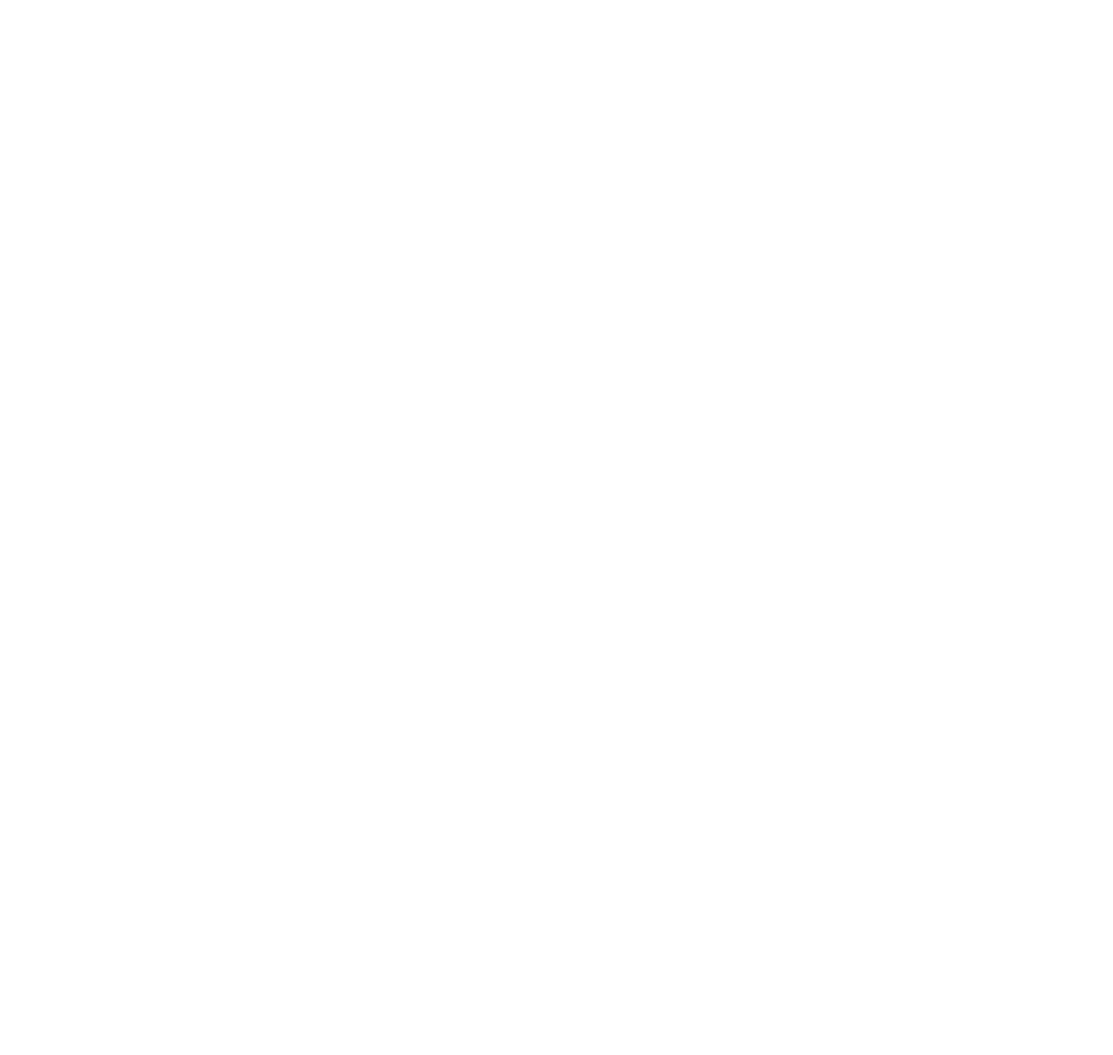
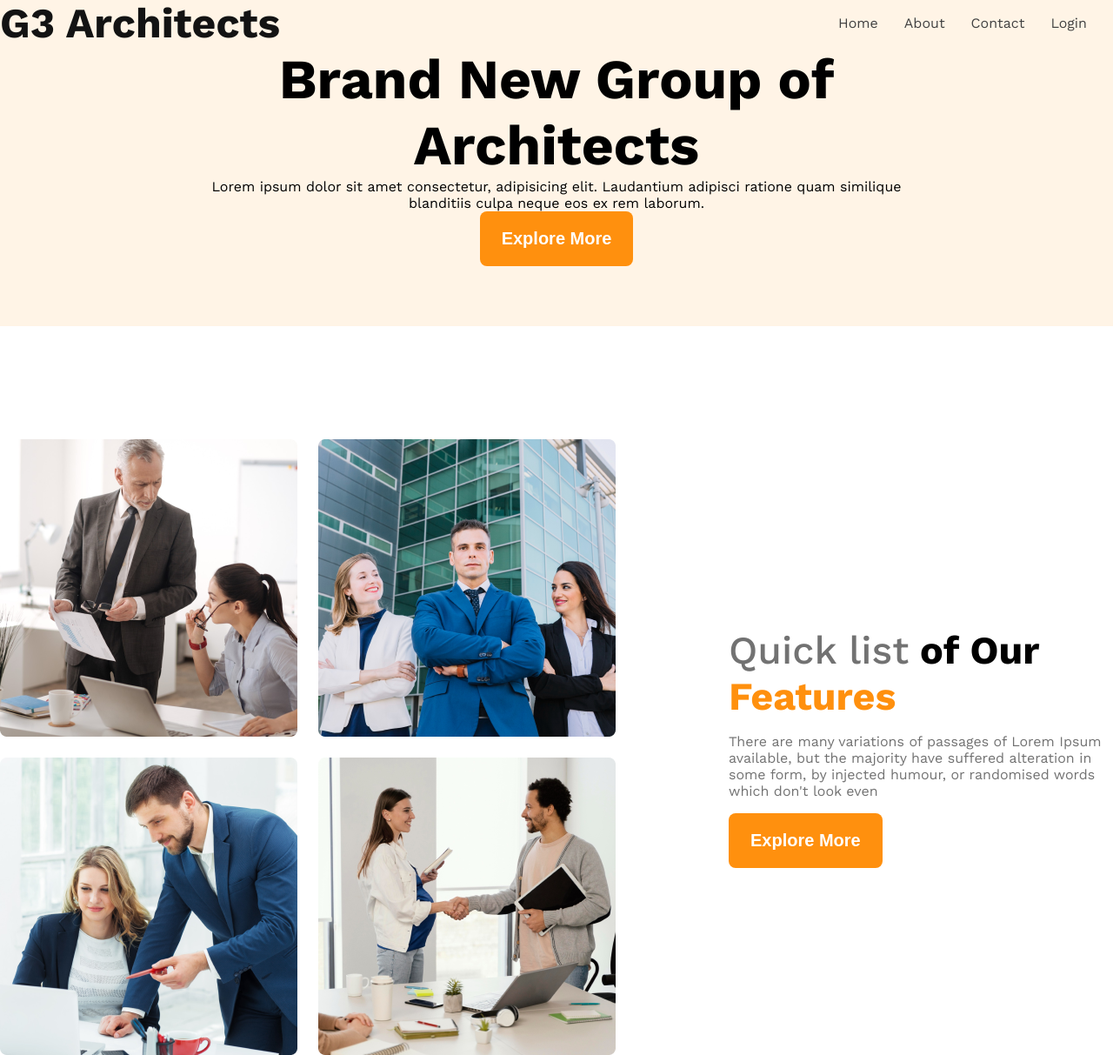
Before and after one commit to joinalpro/g3-architects-responsive-website, a plain HTML site: page index.html in a window 1280 px wide. Shown: the whole page at 87% size. Before the commit the page ends 800 px from the top, so only its background shows below. Drawn offline with nearby package versions, Linux system fonts and the light colour scheme.

Commit message:
quick features

```diff
--- a/index.html
+++ b/index.html
@@ -1,13 +1,59 @@
 <!DOCTYPE html>
 <html lang="en">
+
 <head>
     <meta charset="UTF-8">
     <meta name="viewport" content="width=device-width, initial-scale=1.0">
     <title>g3-architects-responsive-website</title>
+    <link rel="stylesheet" href="styles/style.css">
 </head>
-<body>
-    <header>
 
+<body class="work-sans-font">
+    <header class="bg-light">
+        <nav class="navbar display-flex">
+            <h3 class="brand">
+                G3 Architects
+            </h3>
+            <!-- li.nav-item*4>a.nav-link -->
+            <ul class="nav-links display-flex">
+                <li class="nav-item"><a href="" class="nav-link text-gray">Home</a></li>
+                <li class="nav-item"><a href="" class="nav-link text-gray">About</a></li>
+                <li class="nav-item"><a href="" class="nav-link text-gray">Contact</a></li>
+                <li class="nav-item"><a href="" class="nav-link text-gray">Login</a></li>
+            </ul>
+        </nav>
+        <div class="banner">
+            <div class="banner-content">
+                <h1 class="banner-title">Brand New Group of Architects</h1>
+                <p class="banner-description">Lorem ipsum dolor sit amet consectetur, adipisicing elit. Laudantium
+                    adipisci ratione quam similique
+                    blanditiis culpa neque eos ex rem laborum.</p>
+
+                <button class="btn-primary">Explore More</button>
+            </div>
+            <img class="banner-image" src=".//images/banner.png" alt="">
+        </div>
     </header>
+    <main>
+        <section class="teams display-flex">
+            <div class="team-img-container">
+                <img src="./images/team1.png" alt="two Architects talking about design">
+                <img src="./images/team2.png" alt="team two">
+                <img src="./images/team3.png" alt="">
+                <img src="./images/team4.png" alt="">
+            </div>
+            <div class="our-features">
+                <h3 class="feature-title"><span id="quick-list" class="text-light-gray">Quick list</span> <span class="">of Our </span><span class="text-primary">Features</span></h3>
+                <p class="feature-description text-light-gray">There are many variations of passages of Lorem Ipsum available, but the
+                    majority have suffered alteration in some form, by injected humour, or randomised words which don't
+                    look even</p>
+                <button class="btn-primary">Explore More</button>
+            </div>
+        </section>
+    </main>
+    <footer>
+
+    </footer>
 </body>
+
 </html>
--- /dev/null
+++ b/styles/style.css
@@ -0,0 +1,139 @@
+@import url('https://fonts.googleapis.com/css2?family=Work+Sans:ital,wght@0,100..900;1,100..900&display=swap');
+
+* {
+    box-sizing: border-box;
+    margin: 0;
+    padding: 0;
+}
+.work-sans-font {
+    font-family: "Work Sans", sans-serif;
+    font-optical-sizing: auto;
+    font-weight: 400;
+    font-style: normal;
+  }
+/* shared styles */
+.display-flex {
+    display: flex;
+}
+.text-primary {
+    color: #FF900E;
+}
+/* dark 02 */
+.text-gray {
+    color:#424242;
+}
+/* dark 03*/
+.text-light-gray {
+    color:#727272;
+}
+.bg-light {
+    background-color:rgba(255, 144, 14, 0.1);;
+}
+main {
+    max-width: 1440px;
+    margin: 0 auto;
+}
+main > section {
+    margin-top: 130px;
+}
+.btn-primary {
+    border-radius: 8px;
+    background: rgb(255, 144, 14);
+    color:white;
+    padding: 20px 25px;
+    font-size: 1.25rem;
+    font-weight: 600;
+    border: none;
+}
+/* header and navbar styles start here */
+
+/* navbar related styles */
+.navbar {
+    justify-content: space-between;
+    align-items: center;
+}
+.brand {
+    color: rgb(19, 19, 19);
+    font-family: Work Sans;
+    font-size: 3rem;
+    font-weight: 700;
+    line-height: 53px;
+    letter-spacing: 0%;
+    text-align: center;
+}
+.nav-links {
+
+    /* justify-content: center; */
+}
+.nav-item {
+    list-style: none;
+    margin-right: 30px;
+}
+.nav-link{
+    text-decoration: none;
+    font-weight: 500px;
+}
+.navbar, .banner {
+    max-width: 1440px;
+    margin:0 auto;
+}
+
+/* banner related styles */
+.banner-content {
+    max-width: 850px;
+    margin: 0 auto;
+    text-align: center;
+    margin-bottom: 50px;
+}
+.banner-title {
+    font-weight: 700;
+    font-size: 4rem;
+}
+.banner-image {
+    width:100%;
+}
+/* team and feature related style */
+.teams {
+    align-items: center;
+}
+.team-img-container {
+    display: grid;
+    grid-template-columns: repeat(2, 1fr);
+    gap:24px;
+}
+
+.our-features {
+    margin-left: 130px;
+    max-width: 530px;
+}
+.feature-title {
+    font-size: 2.8rem;
+    font-weight: 700;
+}
+.feature-description {
+    margin-top: 1rem;
+    margin-bottom: 1rem;
+}
+#quick-list {
+    font-weight: 500;
+}
+
+
+
+/* responsive media query */
+
+@media screen and (max-width:576px) {
+     .navbar,
+     .nav-links,
+     .teams {
+        flex-direction: column;
+     }
+     .team-img-container{
+        grid-template-columns: repeat(1, 1fr);
+     }
+     .our-features {
+        margin-left:30px;
+     }
+}
+
+/*  */
```
